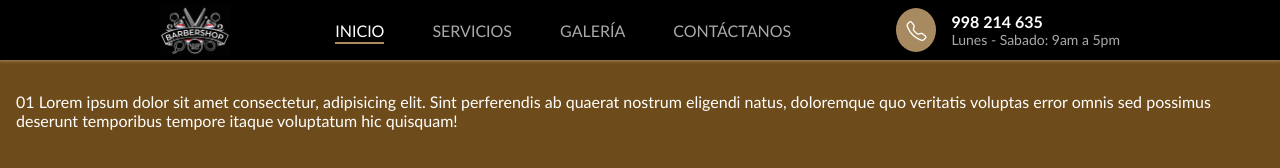
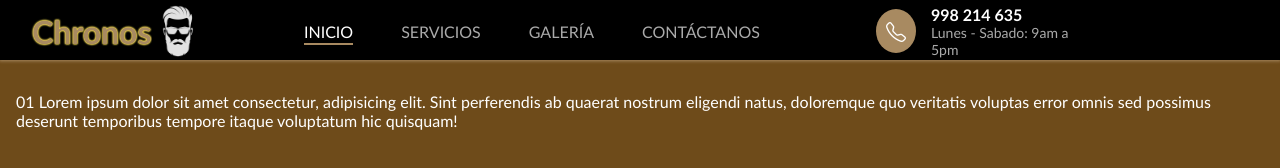
Before and after one commit to LenerWeb/lp-lenerweb, a plain HTML site: page index.html in a window 1280 px wide. Shown: the top 168 px of the page. Drawn offline with nearby package versions, Linux system fonts and the light colour scheme.

Commit message:
nombre y logo header

```diff
--- a/css/header.css
+++ b/css/header.css
@@ -9,24 +9,33 @@
 }
 
 .header-nav {
-    padding: 0.285rem 10rem;
-    /* align-items: center; */
+    padding: 0.285rem 2rem;
+    justify-content:space-around;
 
 }
 
 .header-nav__container {
-    display: flex;
+    display:grid;
+    grid-template-columns: 200px 500px 180px;
     align-items: center;
-    justify-content: space-between;
+    justify-content:space-between;
     max-width: 1024px;
     margin: 0;
     /* padding: 0 1rem; */
 }
 
 .header-nav__link-logo-container {
-    display: flex;
-    width: 70px;
-    /* height: auto; */
+    display: inline-flex;
+    width: 52px;
+    text-decoration: none;
+    color: #A88A61;
+    align-items: center;
+    font-size: 2rem;
+    font-weight: 600;
+    text-shadow:
+    0 0 0.125rem gold,
+    0 0 0.125rem white,
+    0 0 0.125rem gold;
 }
 
 .header-nav__link-logo {
--- a/index.html
+++ b/index.html
@@ -6,7 +6,7 @@
     <meta http-equiv="X-UA-Compatible" content="IE=edge">
     <meta name="viewport" content="width=device-width, initial-scale=1.0">
     <link rel="shortcut icon" href="favicon.ico" type="image/x-icon">
-    <title>Golden Hair Barber</title>
+    <title>Chronos</title>
     <link rel="stylesheet" href="./css/Index.css">
     <link rel="stylesheet" href="https://cdn.jsdelivr.net/npm/bootstrap-icons@1.9.1/font/bootstrap-icons.css">
 
@@ -16,8 +16,8 @@
     <header class="header">
         <nav class="header-nav">
             <div class="header-nav__container">
-                <a href="./index.html" class="header-nav__link-logo-container"><img class="header-nav__link-logo"
-                        src="./barbershop.jpg" alt="Logo Barbershop"></a>
+                <a href="./index.html" class="header-nav__link-logo-container">Chronos<img class="header-nav__link-logo"
+                        src="./blackimage.jpg" alt="Logo Black Chronos"></a>
                 <ul class="header-nav__menu-list">
                     <li class="header-nav__menu-item">
                         <a href="./index.html" class="header-nav__menu-link header-nav__menu-link--active">INICIO</a>
```
Also changed, not shown: Content/contactenos.html (+3 -3 lines), Content/galeria.html (+3 -3 lines), Content/servicios.html (+3 -3 lines), blackimage.jpg (added).
